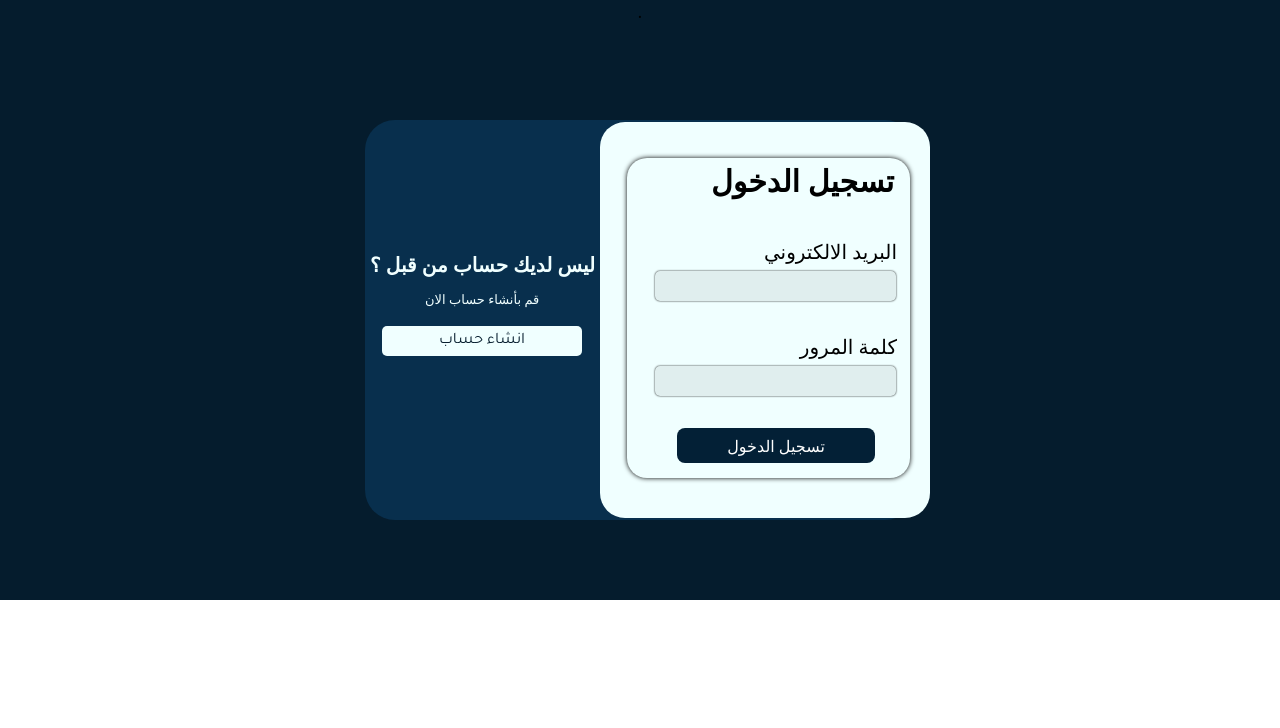
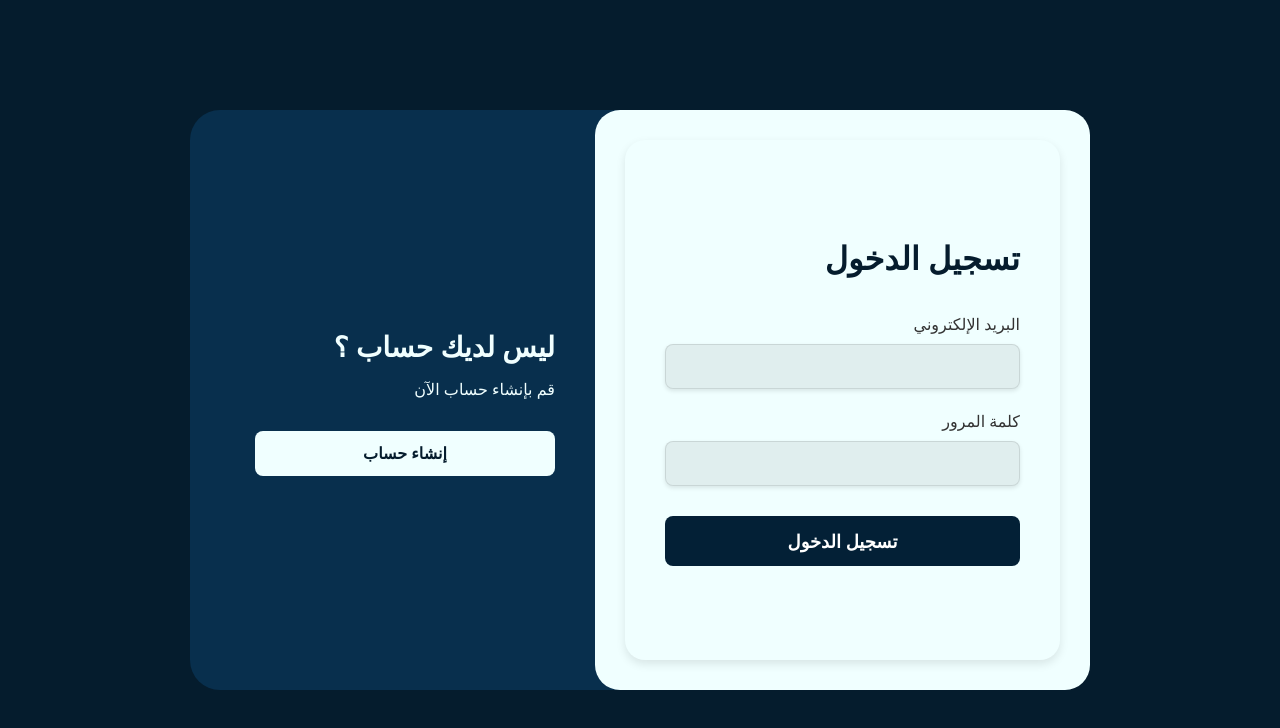
Before and after one commit to gxr21/SseEncryptedFiles, a React (Vite) app: page /signup in a window 1280 px wide. Shown: the top 728 px of the page. Built offline with nearby package versions, Linux system fonts and the light colour scheme.

Commit message:
recorrect height and width signup

```diff
--- a/src/pages/Signup/Signup.css
+++ b/src/pages/Signup/Signup.css
@@ -1,103 +1,289 @@
-.main{
+/* ============================== */
+/*       GLOBAL ENCRYPTION BG     */
+/* ============================== */
+
+.encryption-bg {
+  position: fixed;
+  top: 0;
+  left: 0;
+
+  width: 100%;
+  height: 100vh;
+
+  background: linear-gradient(135deg, #0a1929 0%, #051C2D 50%, #0d2438 100%);
+  overflow: hidden;
+
+  /* أهم نقطة حتى تكون الخلفية وراء كل شيء */
+  z-index: -10;
+  pointer-events: none;
+}
+
+/* شبكة خلفية ثابتة */
+.encryption-bg::before {
+  content: "";
+  position: absolute;
+  inset: 0;
+  background-image:
+    linear-gradient(rgba(32, 201, 151, 0.08) 1px, transparent 1px),
+    linear-gradient(90deg, rgba(32, 201, 151, 0.08) 1px, transparent 1px);
+  background-size: 40px 40px;
+  opacity: 0.4;
+}
+
+/* توهج أخضر */
+.encryption-bg::after {
+  content: "";
+  position: absolute;
+  width: 500px;
+  height: 500px;
+  background: radial-gradient(circle, rgba(32, 201, 151, 0.15), transparent 65%);
+  top: 20%;
+  left: 70%;
+  border-radius: 50%;
+  filter: blur(60px);
+  animation: gentlePulse 8s ease-in-out infinite;
+}
+
+/* نقاط متحركة */
+.encryption-particles {
+  position: absolute;
+  inset: 0;
+  pointer-events: none;
+}
+
+.particle {
+  position: absolute;
+  width: 2px;
+  height: 2px;
+  background: rgba(32, 201, 151, 0.6);
+  border-radius: 50%;
+  box-shadow: 0 0 4px rgba(32, 201, 151, 0.8);
+  animation: floatParticle 15s ease-in-out infinite;
+}
+
+.particle:nth-child(1) { top: 15%; left: 20%; animation-delay: 0s; animation-duration: 12s; }
+.particle:nth-child(2) { top: 65%; left: 80%; animation-delay: 2s; animation-duration: 14s; }
+.particle:nth-child(3) { top: 40%; left: 10%; animation-delay: 4s; animation-duration: 16s; }
+.particle:nth-child(4) { top: 80%; left: 50%; animation-delay: 1s; animation-duration: 13s; }
+.particle:nth-child(5) { top: 25%; left: 90%; animation-delay: 3s; animation-duration: 15s; }
+
+/* أكواد ثنائية */
+.binary-float {
+  position: absolute;
+  font-family: 'Courier New', monospace;
+  font-size: 11px;
+  color: rgba(32, 201, 151, 0.15);
+  white-space: nowrap;
+  animation: floatBinary 20s linear infinite;
+}
+
+.binary-float:nth-child(1) { top: 10%; left: -10%; animation-delay: 0s; }
+.binary-float:nth-child(2) { top: 50%; left: -15%; animation-delay: 5s; }
+.binary-float:nth-child(3) { top: 80%; left: -20%; animation-delay: 10s; }
+
+/* خط المسح */
+.scan-line {
+  position: absolute;
+  width: 100%;
+  height: 1px;
+  background: linear-gradient(90deg, transparent, rgba(32, 201, 151, 0.4) 50%, transparent);
+  animation: scanMove 6s ease-in-out infinite;
+}
+
+/* توهجات الزوايا */
+.corner-glow {
+  position: absolute;
+  width: 200px;
+  height: 200px;
+  border-radius: 50%;
+  filter: blur(40px);
+  opacity: 0.1;
+}
+
+.corner-glow.top-left {
+  top: -100px;
+  left: -100px;
+  background: radial-gradient(circle, rgba(32, 201, 151, 0.3), transparent);
+}
+
+.corner-glow.bottom-right {
+  bottom: -100px;
+  right: -100px;
+  background: radial-gradient(circle, rgba(32, 201, 151, 0.25), transparent);
+}
+
+/* ===================== */
+/*       ANIMATIONS      */
+/* ===================== */
+
+@keyframes gentlePulse {
+  0%, 100% { transform: scale(1); opacity: 0.15; }
+  50% { transform: scale(1.1); opacity: 0.25; }
+}
+
+@keyframes floatParticle {
+  0%, 100% { transform: translateY(0); opacity: 0.4; }
+  50% { transform: translateY(-30px); opacity: 0.8; }
+}
+
+@keyframes floatBinary {
+  0% { transform: translateX(0); opacity: 0; }
+  10%, 90% { opacity: 0.15; }
+  100% { transform: translateX(120vw); opacity: 0; }
+}
+
+@keyframes scanMove {
+  0%, 100% { transform: translateY(-100vh); opacity: 0; }
+  10%, 90% { opacity: 0.5; }
+  100% { transform: translateY(100vh); }
+}
+
+/* تحسين الموبايل */
+@media (max-width: 768px) {
+  .binary-float,
+  .particle {
+    display: none;
+  }
+}
+
+/* === Main Container === */
+.signup-container {
+  /* background : url('../../assets/binary.svg'); */
   background-color: #051C2D;
-    height: 600px;
-    width:100%;
+  height: 100vh;
+  width: 100%;
   display: flex;
   justify-content: center;
 }
-.sec{
-  height: 400px;
-  width: 550px;
+
+/* === Card Box === */
+.signup-card {
+  height: 580px;
+  width: 900px;
   background-color: rgba(8, 47, 77, 1);
   position: absolute;
-  top: 120px;
+  top: 50%;
+  left: 50%;
+  transform: translate(-50%, -50%);
   border-radius: 30px;
+  display: flex;
+}
 
+/* === Left Side (Message + New Account Button) === */
+.signup-side {
+  flex: 1;
+  padding: 50px 40px;
+  display: flex;
+  flex-direction: column;
+  justify-content: center;
+  align-items: flex-end;
+}
+.signup-side-title {
+  font-size: 28px;
+  font-weight: bold;
+  color: azure;
+  margin-bottom: 10px;
+  text-align: right;
+}
+.signup-side-subtitle {
+  color: azure;
+  font-size: 16px;
+  margin-bottom: 30px;
+  text-align: right;
+}
+.signup-side-button {
+  height: 45px;
+  width: 300px;
+  background-color: azure;
+  color: #051C2D;
+  border-radius: 8px;
+  font-weight: bold;
+  font-size: 16px;
+  cursor: pointer;
+  border: none;
+  transition: all 0.3s ease;
+}
+.signup-side-button:hover {
+  transform: translateY(-2px);
+  box-shadow: 0 4px 8px rgba(0,0,0,0.2);
+}
 
+/* === Form Section === */
+.signup-form-wrapper {
+  background-color: azure;
+  height: 100%;
+  width: 55%;
+  border-radius: 25px;
+  display: flex;
+  align-items: center;
+  justify-content: center;
+  padding: 30px;
+}
 
+.signup-form {
+  background-color: azure;
+  height: 100%;
+  width: 100%;
+  box-shadow: 0px 4px 10px rgba(0,0,0,0.1);
+  border-radius: 20px;
+  padding: 40px;
+  display: flex;
+  flex-direction: column;
+  justify-content: center;
 }
-.child{
-    background-color: azure;
-    height: 396px;
-    width: 60%;
-    position: absolute;
-    bottom: 2px;
-    left: 235px;
-    border-radius: 25px;
 
+.signup-title {
+  text-align: right;
+  font-size: 32px;
+  font-weight: bold;
+  margin-bottom: 30px;
+  color: #051C2D;
+}
 
+.signup-label {
+  text-align: right;
+  font-size: 16px;
+  display: block;
+  margin-bottom: 8px;
+  font-weight: 500;
+  color: #333;
 }
-.inside{
-    background-color: azure;
-    position: absolute;
-    bottom: 30px;
-    margin: 10px;
-    left: 17px;
-    height: 320px;
-    width: 283px;
-    box-shadow: 0px 0px 5px;
-    border-radius: 20px;
+
+.signup-input {
+  width: 100%;
+  height: 45px;
+  border-radius: 8px;
+  background-color: rgba(48, 48, 48, 0.08);
+  box-shadow: 0px 2px 4px rgba(0,0,0,0.1);
+  margin-bottom: 20px;
+  padding-right: 15px;
+  border: 1px solid rgba(0,0,0,0.1);
+  font-size: 15px;
+  transition: all 0.3s ease;
 }
-.h1{
-    text-align: right;
-    font-size: 30px;
-    position: relative;
-    right:16px;
-    font-weight: bold;
+
+.signup-input:focus {
+  outline: none;
+  border-color: #051C2D;
+  box-shadow: 0px 2px 8px rgba(5, 28, 45, 0.2);
 }
-p{
-    text-align: right;
-    font-size: 20px;
-    margin-right: 13px;
 
-    padding-top: 10px;
-}
-input{
-    position: relative;
-    top: -20px;
-    left: 28px;
-    margin-bottom: 1px;
-    border-radius: 5px;
-    background-color:rgba(48, 48, 48, 0.08);
-    box-shadow: 0px 0px 2px ;
-    width: 85%;
-    height: 30px;
-}
-.signup{
-    height: 35px;
-    width: 70%;
-    background-color:rgb(3, 32, 54) ;
+.signup-button {
+  width: 100%;
+  height: 50px;
+  background-color: rgb(3, 32, 54);
   color: white;
   border-radius: 8px;
-    position: absolute;
-    bottom: 15px;
-    left: 50px;
+  font-size: 18px;
+  font-weight: bold;
+  margin-top: 10px;
+  cursor: pointer;
+  border: none;
+  transition: all 0.3s ease;
 }
 
-.h2{
-    font-weight: bold;
-    font-size: 20px;
-    color: azure;
-    position: relative;
-    bottom: -130px;
-    left: 5px;
-
+.signup-button:hover {
+  background-color: rgb(5, 45, 75);
+  transform: translateY(-2px);
+  box-shadow: 0 4px 8px rgba(0,0,0,0.2);
 }
-.p{
-    text-align: left;
-    color: azure;
-    font-size: 13px;
-    position: relative;
-    bottom: -130px;
-    left: 60px;
-}
-.signin{
-    height: 30px;
-    width: 200px;
-    position: absolute;
-    left: 17px;
-    bottom: 41%;
-    background-color: azure;
-    color: #051C2D;
-    border-radius: 5px;
-}
--- a/src/pages/Signup/Signup.jsx
+++ b/src/pages/Signup/Signup.jsx
@@ -1,32 +1,48 @@
-import './Signup.css';
+import "./Signup.css";
 function Signup() {
   return (
-    <div className="main">
-        .
-      <div className="sec">
-        <h1 className='h2'>ليس لديك حساب من قبل ؟</h1>
-        <p className='p'>قم بأنشاء حساب الان</p>
-        <button className='signin'>انشاء حساب</button>
-        <div className="child">
-         <div className="inside">
-          <h1 className='h1'>تسجيل الدخول</h1>
-          <br />
-          <p>البريد الالكتروني </p>
-          <br />
-          <input type="email" />
-          <br />
-          <p>كلمة المرور</p>
-          <br />
-          <input type="password" />
-          <br />
-          <button className='signup'>تسجيل الدخول</button>
+    <>
+    {/* === Background Here ! === */}
+    {/* ====  بعدين اذا حبينة نفعلها هاي الخلفية لا تحذف الكود ال موجود ب مال خلفية  css =====*/}
 
+        {/* <div className="encryption-bg">
+        <div className="encryption-particles">
+        <div className="particle"></div>
+        <div className="particle"></div>
+        <div className="particle"></div>
+        <div className="particle"></div>
+        <div className="particle"></div>
+        </div>
 
-         </div>
+        <div className="binary-float">0101010011010101010</div>
+        <div className="binary-float">1010010110100101100</div>
+        <div className="binary-float">0011010101101010101</div>
+        <div className="scan-line"></div>
+        <div className="corner-glow top-left"></div>
+        <div className="corner-glow bottom-right"></div>
+        </div> */}
 
+      <div className="signup-container">
+      <div className="signup-card">
+        <div className="signup-side">
+          <h1 className="signup-side-title">ليس لديك حساب ؟</h1>
+          <p className="signup-side-subtitle">قم بإنشاء حساب الآن</p>
+          <button className="signup-side-button">إنشاء حساب</button>
+        </div>
+        <div className="signup-form-wrapper">
+          <div className="signup-form">
+            <h1 className="signup-title">تسجيل الدخول</h1>
+            <label className="signup-label">البريد الإلكتروني</label>
+            <input type="email" className="signup-input" dir="rtl"/>
+            <label className="signup-label">كلمة المرور</label>
+            <input type="password" className="signup-input" dir="rtl" />
+            <button className="signup-button">تسجيل الدخول</button>
+          </div>
         </div>
       </div>
     </div>
+    </>
+
   );
 }
 
```
Lines whose indentation alone changed are shown as unchanged.
